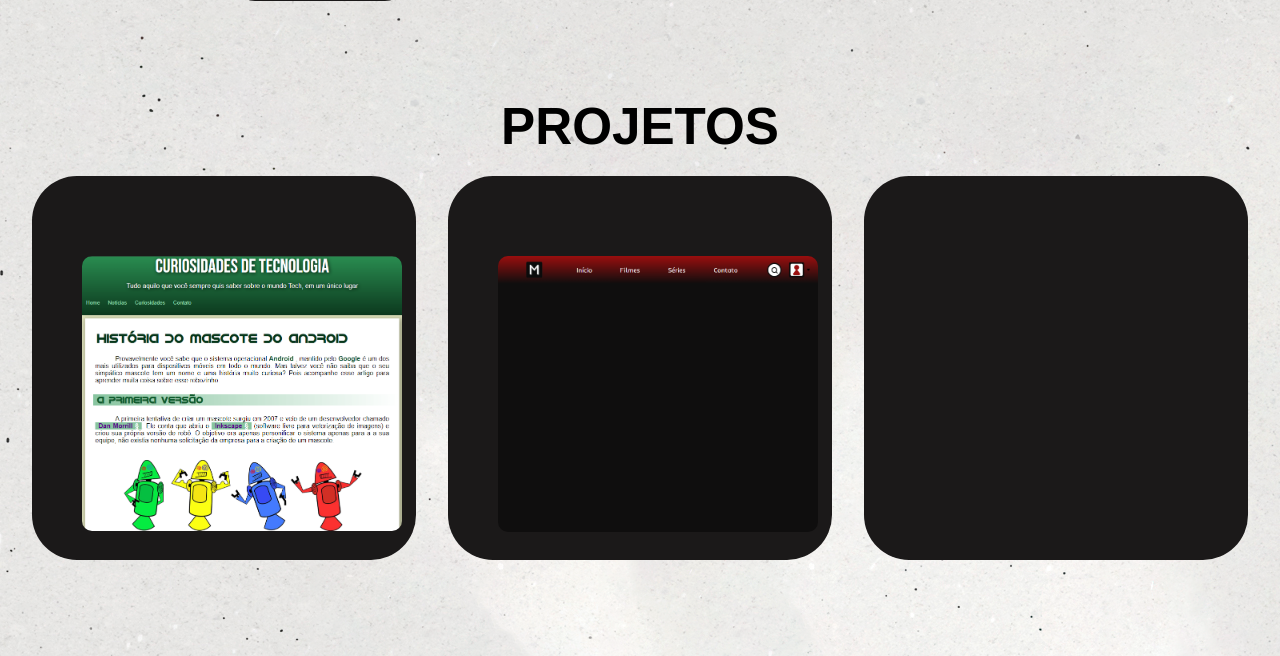
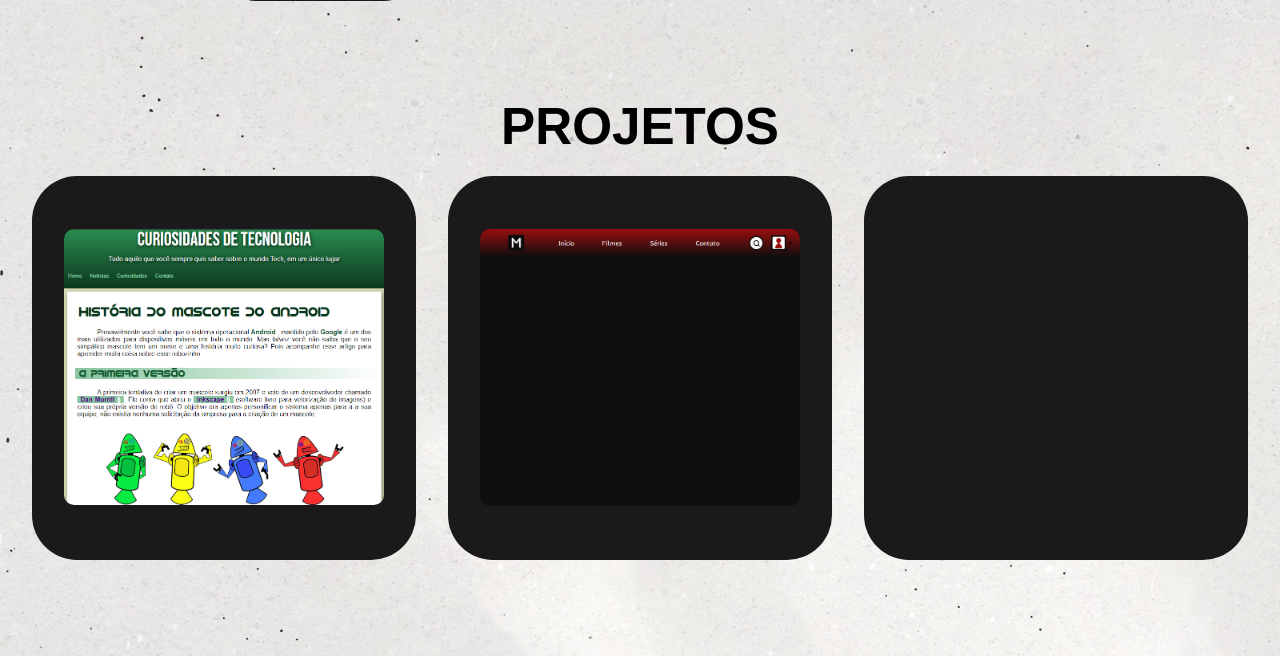
Before and after one commit to MatheusFernandesClezar/html-css, a PHP site: page / in a window 1280 px wide. Shown: the part 1102-1758 px from the top of the page. Run offline with PHP 8.4, Linux system fonts and the light colour scheme; some web fonts are replaced.

Commit message:
update projects img

```diff
--- a/Meu Site Teste/style.css
+++ b/Meu Site Teste/style.css
@@ -260,9 +260,9 @@ p#htmlDesc, p#cssDesc, p#javascriptDesc{
     cursor: pointer;
 }
 .project1 img{
-    position: relative;
-    left: 50px;
-    top: 80px;
+    display: block;
+    margin: auto;
+    margin-top: 14%;
     width: 25vw;
     border-radius: 10px;
 }
@@ -276,9 +276,9 @@ p#htmlDesc, p#cssDesc, p#javascriptDesc{
     cursor: pointer;
 }
 .project2 img{
-    position: relative;
-    left: 50px;
-    top: 80px;
+    display: block;
+    margin: auto;
+    margin-top: 14%;
     width: 25vw;
     border-radius: 10px;
 }
```
